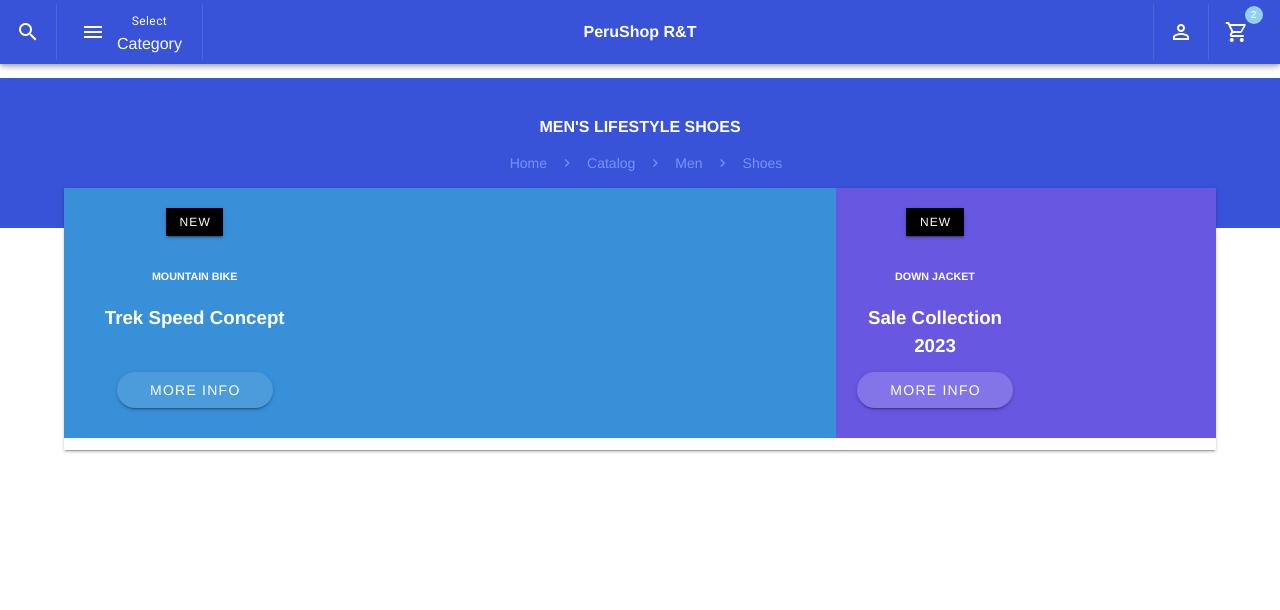
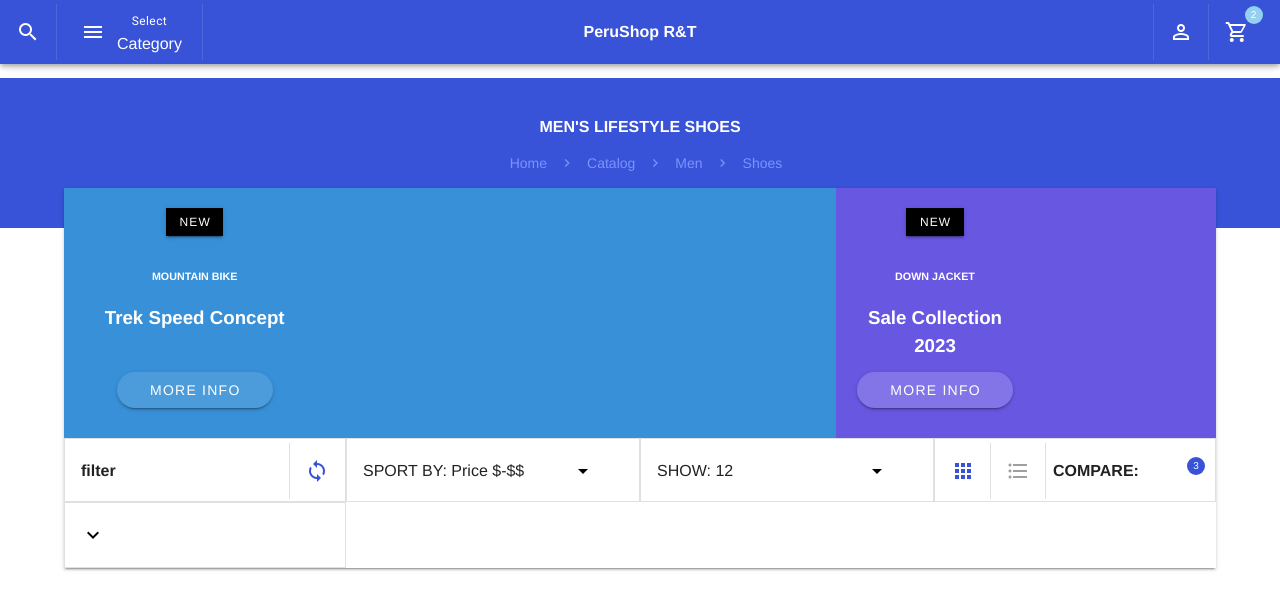
Before and after one commit to ronytacodev/ecommerce-perushop-rt, a Vue app: page / in a window 1280 px wide. Shown: the top 610 px of the page. Built offline with nearby package versions, Linux system fonts and the light colour scheme.

Commit message:
add row filter, sport by, show, compare dashboard

```diff
--- a/src/components/TheDashboard.vue
+++ b/src/components/TheDashboard.vue
@@ -54,6 +54,64 @@
                                 <v-img src="jacket2.png" max-height="400" max-width="420" contain class="mt-n2"></v-img>
                             </v-col>
                         </v-row>
+                    </v-card>
+                </v-col>
+            </v-row>
+            <v-row>
+                <v-col cols="12" sm="3" class="mt-n6 pr-0">
+                    <v-toolbar flat outlined>
+                        <v-toolbar-title><strong>filter</strong></v-toolbar-title>
+                        <v-spacer></v-spacer>
+                        <v-divider vertical></v-divider>
+                        <v-btn icon class="ml-1">
+                            <v-icon color="#3853D8">
+                                mdi-sync
+                            </v-icon>
+                        </v-btn>
+                    </v-toolbar>
+                </v-col>
+                <v-col cols="12" sm="3" class="mt-n6 px-0">
+                    <v-toolbar flat outlined>
+                        <v-toolbar-title>
+                            SPORT BY: <span>Price $-$$</span>
+                        </v-toolbar-title>
+                        <v-spacer></v-spacer>
+                        <v-btn icon class="mr-4">
+                            <v-icon color="black">mdi-menu-down</v-icon>
+                        </v-btn>
+                    </v-toolbar>
+                </v-col>
+                <v-col cols="12" sm="3" class="mt-n6 px-0">
+                    <v-toolbar flat outlined class="">
+                        <v-toolbar-title>SHOW: <span>12</span></v-toolbar-title>
+                        <v-spacer></v-spacer>
+                        <v-btn icon class="mr-4">
+                            <v-icon color="black">mdi-menu-down</v-icon>
+                        </v-btn>
+                    </v-toolbar>
+                </v-col>
+                <v-col cols="12" sm="3" class="mt-n6 pl-0">
+                    <v-toolbar flat outlined>
+                        <v-btn icon class="mr-1">
+                            <v-icon color="#3853D8">mdi-apps</v-icon>
+                        </v-btn>
+                        <v-divider vertical></v-divider>
+                        <v-btn icon class="mx-1">
+                            <v-icon color="grey">mdi-format-list-bulleted</v-icon>
+                        </v-btn>
+                        <v-divider vertical></v-divider>
+                        <v-toolbar-title class="ml-2">
+                            <strong>COMPARE: </strong>
+                        </v-toolbar-title>
+                        <v-spacer></v-spacer>
+                        <v-badge color="#3853D8" content="3" class="mr-2"></v-badge>
+                    </v-toolbar>
+                </v-col>
+                <v-col cols="3" class="py-0 pr-0 mt-n3">
+                    <v-card flat outlined tile>
+                        <v-toolbar flat>
+                            <v-icon color="black" class="mr-2">mdi-chevron-down</v-icon>
+                        </v-toolbar>
                     </v-card>
                 </v-col>
             </v-row>
```
